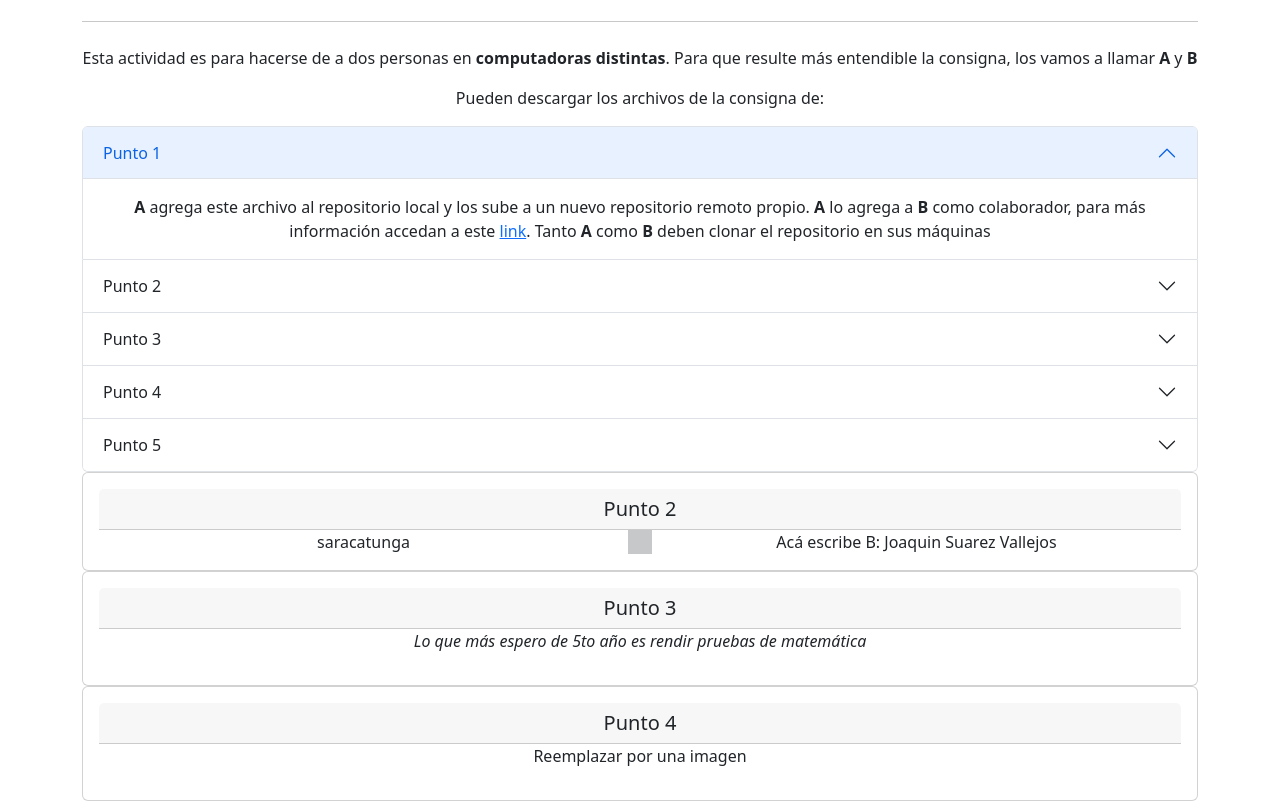
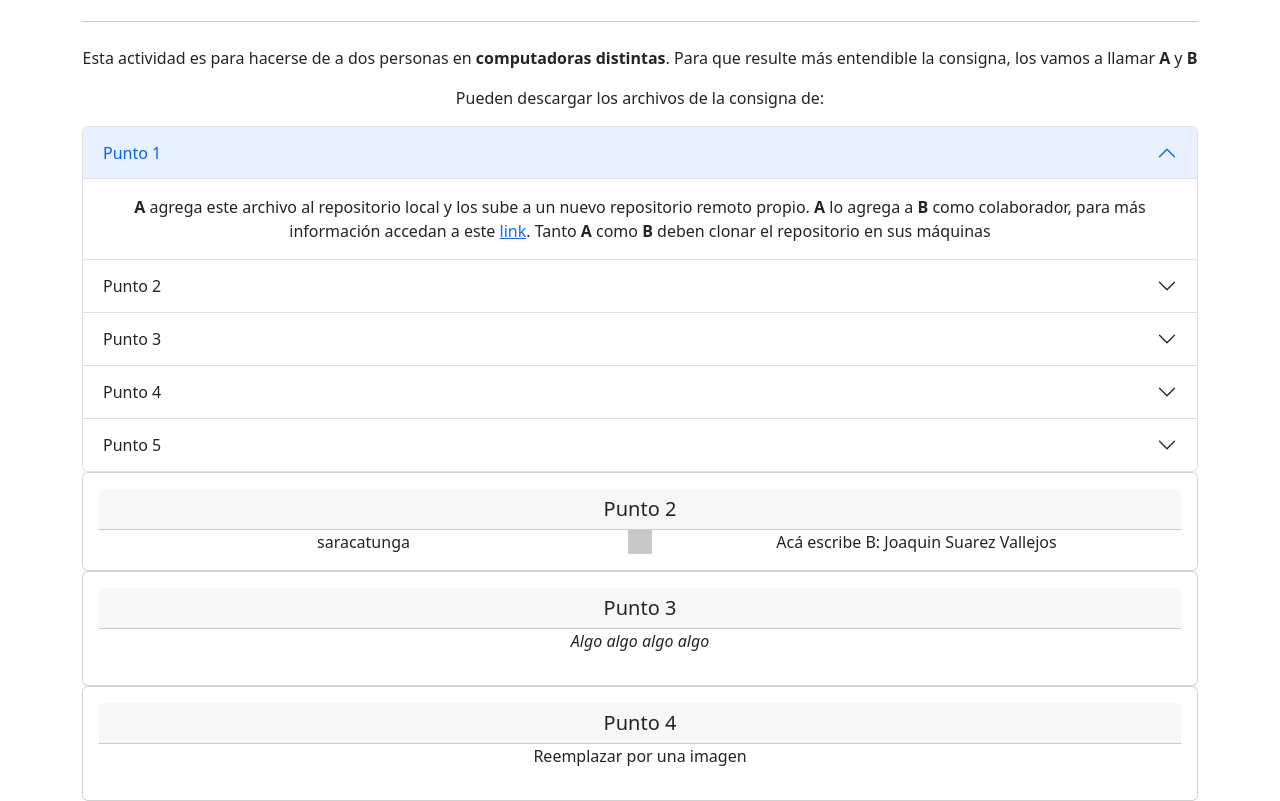
Before and after one commit to LucasRehmann/GitActividad, a plain HTML site: page index.html in a window 1280 px wide. Shown: the part 108-909 px from the top of the page. Drawn offline with nearby package versions, Linux system fonts and the light colour scheme.

Commit message:
Error solved

```diff
--- a/index.html
+++ b/index.html
@@ -97,7 +97,7 @@
       <div class="card">
             <div class="card-body">
             <h5 class="card-header">Punto 3</h5>
-            <p><i>Lo que más espero de 5to año es rendir pruebas de matemática</i></p>
+            <p><i>Algo algo algo algo</i></p>
             </div>
       </div>
       <div class="card">
```
